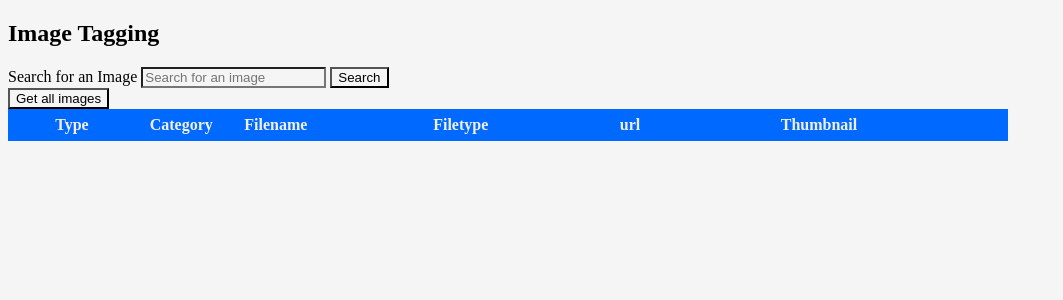
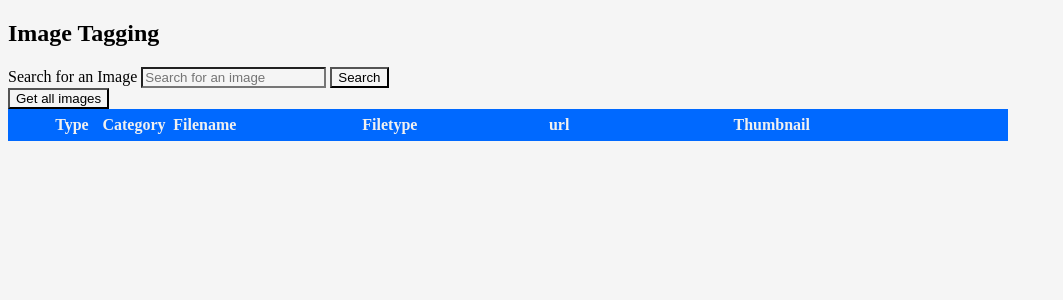
Before and after one commit to ellis0808/KGPSPractice, a PHP site: page /resources/image-tagging/image-tagging.html in a window 1280 px wide. Shown: the top 300 px of the page, without its empty margins (0-1063 px from the left). Run offline with PHP 8.4, Linux system fonts and the light colour scheme; data that the repository does not hold is empty.

Commit message:
image tagging page setup

```diff
--- a/resources/css/image-tagging.css
+++ b/resources/css/image-tagging.css
@@ -12,7 +12,7 @@
   max-width: 100%;
   height: 2rem;
   display: grid;
-  grid-template-columns: 0.05fr 0.1fr 0.1fr 0.2fr 0.05fr 0.3fr 0.1fr;
+  grid-template-columns: 0.05fr 0.05fr 0.075fr 0.2fr 0.05fr 0.3fr 0.15fr;
   background: rgb(0, 105, 255);
   align-items: center;
   font-weight: 700;
@@ -24,7 +24,7 @@
 .image-row {
   max-width: 100%;
   display: grid;
-  grid-template-columns: 0.05fr 0.1fr 0.1fr 0.2fr 0.05fr 0.3fr 0.15fr;
+  grid-template-columns: 0.05fr 0.05fr 0.075fr 0.2fr 0.05fr 0.3fr 0.15fr;
   font-size: 1.05rem;
   line-height: 1.5;
   padding-top: 10px;
```
